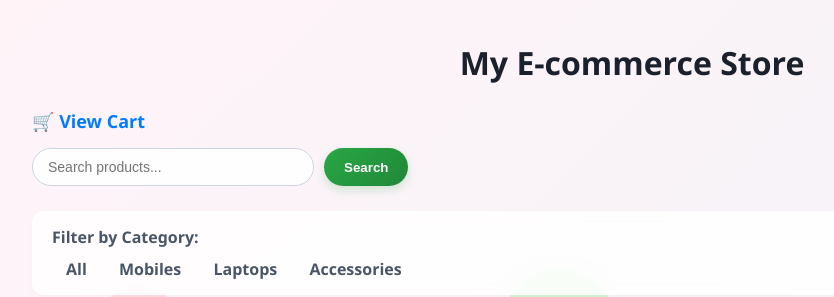
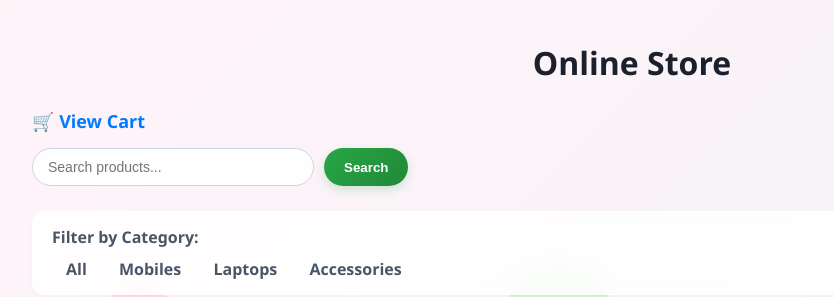
Before and after one commit to harshithahari/CodeAlpha_Ecommerce-Store, a Django app: page / in a window 1280 px wide. Shown: the top 297 px of the page, without its empty margins (8-842 px from the left). Run offline with Django 5.2, Linux system fonts and the light colour scheme; data comes from the database, SQL or seed files in the repository; data that the repository does not hold is empty.

```diff
--- a/store/templates/store/home.html
+++ b/store/templates/store/home.html
@@ -192,7 +192,7 @@
     </div>
 
     <div class="main-wrapper">
-        <h1>My E-commerce Store</h1>
+        <h1>Online Store</h1>
 
         <a href="{% url 'cart' %}" class="view-cart-link">🛒 View Cart</a>
 
```
